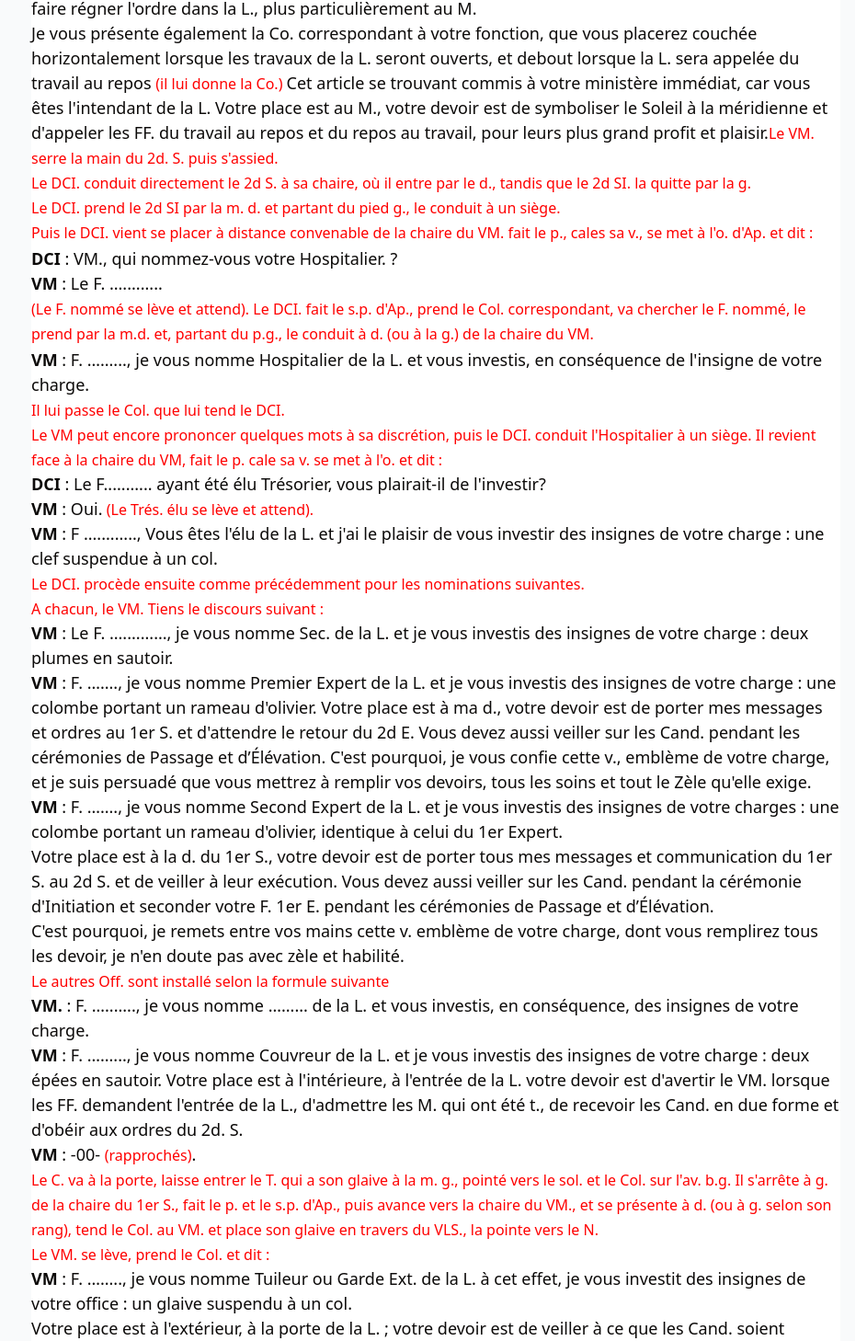
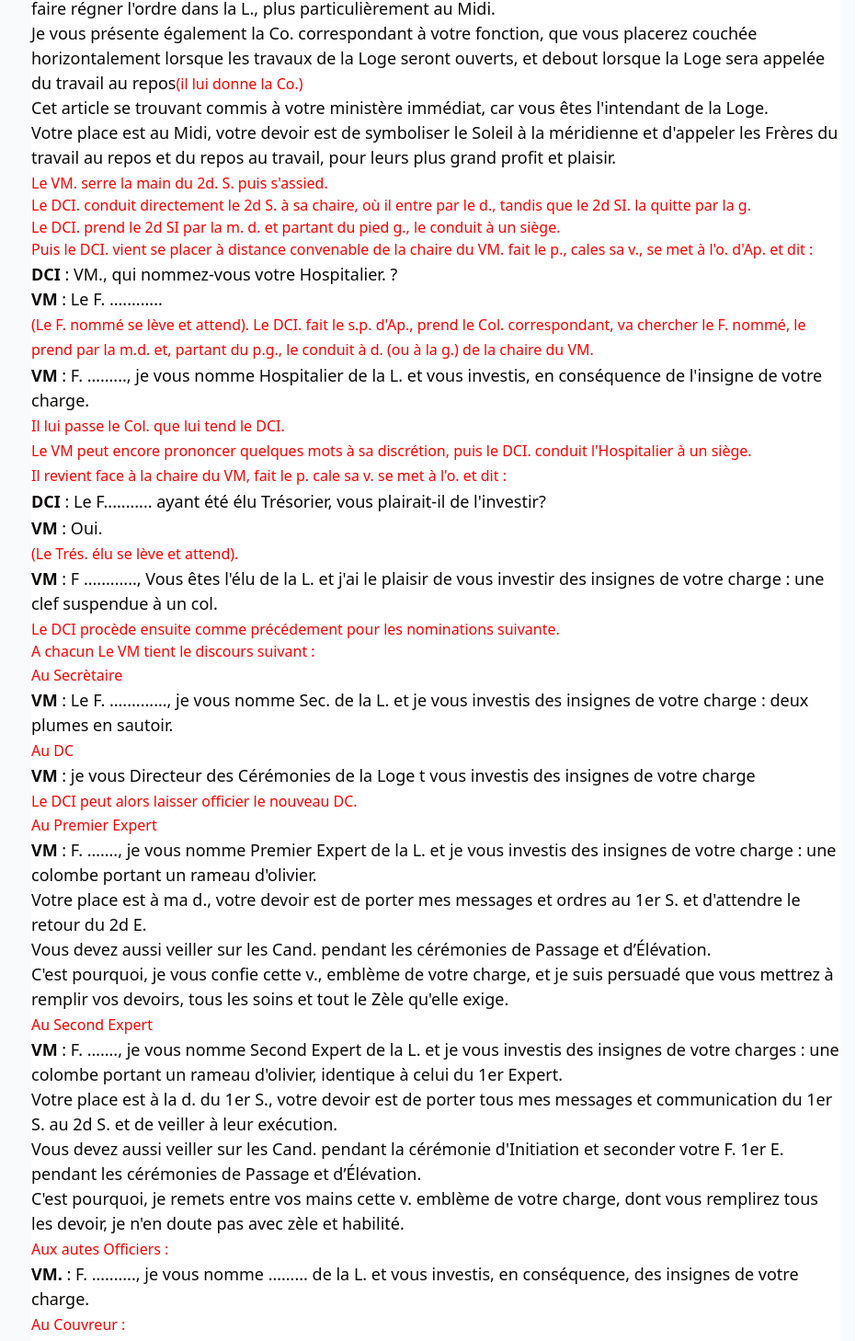
Before and after one commit to giblimdev/fm-next, a Next.js app: page /rituels/Emulation/m/investiture in a window 1280 px wide. Shown: the part 1536-2994 px from the top of the page at 92% size, without its empty margins (310-1253 px from the left). Built offline with nearby package versions, Linux system fonts and the light colour scheme.

Commit message:
investiture

```diff
--- a/app/rituels/Emulation/m/investiture/page.tsx
+++ b/app/rituels/Emulation/m/investiture/page.tsx
@@ -111,21 +111,23 @@ function page() {
         leur Obligation. <br />
         <span className="com">Le VM. prend le Ma. </span>
         <br />
-        Je place, en conséquence, dans votre main ce Ma... <br />
-        <span className="com">(il le donne au 2d S.) … </span>
+        Je place, en conséquence, dans votre main ce Maillet <br />
+        <span className="com"> (il le donne au 2d S.) </span>
         emblème du pouvoir, pour vous habiliter à m'assister ainsi que votre F.
         1er S., pour faire régner l'ordre dans la L., plus particulièrement au
-        M.
+        Midi.
         <br />
         Je vous présente également la Co. correspondant à votre fonction, que
-        vous placerez couchée horizontalement lorsque les travaux de la L.
-        seront ouverts, et debout lorsque la L. sera appelée du travail au repos{" "}
-        <span className="com">(il lui donne la Co.) </span>
+        vous placerez couchée horizontalement lorsque les travaux de la Loge
+        seront ouverts, et debout lorsque la Loge sera appelée du travail au repos
+        <span className="com">(il lui donne la Co.) </span> <br />
         Cet article se trouvant commis à votre ministère immédiat, car vous êtes
-        l'intendant de la L. Votre place est au M., votre devoir est de
-        symboliser le Soleil à la méridienne et d'appeler les FF. du travail au
+        l'intendant de la Loge.<br />
+        Votre place est au Midi, votre devoir est de
+        symboliser le Soleil à la méridienne et d'appeler les Frères du travail au
         repos et du repos au travail, pour leurs plus grand profit et plaisir.
-        <span className="com">
+      </p>
+        <p className="com">
           Le VM. serre la main du 2d. S. puis s'assied. <br />
           Le DCI. conduit directement le 2d S. à sa chaire, où il entre par le
           d., tandis que le 2d SI. la quitte par la g. <br />
@@ -134,8 +136,8 @@ function page() {
           <br />
           Puis le DCI. vient se placer à distance convenable de la chaire du VM.
           fait le p., cales sa v., se met à l'o. d'Ap. et dit :
-        </span>
-      </p>
+        </p>
+
       <p>
         <b>DCI</b> : VM., qui nommez-vous votre Hospitalier. ? <br />
         <b>VM</b> : Le F. ............ <br />
@@ -145,6 +147,8 @@ function page() {
           partant du p.g., le conduit à d. (ou à la g.) de la chaire du VM.
         </span>
       </p>
+
+
       <p>
         <b>VM</b> : F. …......, je vous nomme Hospitalier de la L. et vous
         investis, en conséquence de l'insigne de votre charge. <br />
@@ -152,62 +156,101 @@ function page() {
           Il lui passe le Col. que lui tend le DCI.
           <br />
           Le VM peut encore prononcer quelques mots à sa discrétion, puis le
-          DCI. conduit l'Hospitalier à un siège. Il revient face à la chaire du
+          DCI. conduit l'Hospitalier à un siège. <br />
+          Il revient face à la chaire du
           VM, fait le p. cale sa v. se met à l'o. et dit :
         </span>
-        <br />
+        </p>
+
+
+
+
+        <p>
         <b> DCI</b> : Le F........... ayant été élu Trésorier, vous plairait-il
         de l'investir?
-        <br />
-        <b>VM</b> : Oui.
-        <span className="com"> (Le Trés. élu se lève et attend).</span>
-        <br />
+        </p>
+        <p>
+        <b>VM</b> : Oui.</p>
+        <p className="com"> (Le Trés. élu se lève et attend).</p>
+        <p>
         <b>VM</b> : F ............, Vous êtes l'élu de la L. et j'ai le plaisir
         de vous investir des insignes de votre charge : une clef suspendue à un
         col.
-        <br />
-        <span className="com">
-          Le DCI. procède ensuite comme précédemment pour les nominations
-          suivantes.
-          <br />A chacun, le VM. Tiens le discours suivant :
-        </span>
-        <br />
+        </p>
+
+
+   <p className="com">
+Le DCI procède ensuite comme précédement pour les nominations suivante. <br />
+A chacun Le VM tient le discours suivant :
+   </p>
+
+   <p className="com">Au Secrètaire</p>
+        <p>
         <b>VM</b> : Le F. ............., je vous nomme Sec. de la L. et je vous
         investis des insignes de votre charge : deux plumes en sautoir. <br />
+   </p>
+
+        <p className="com">Au DC</p>
+        <p>
+          <b>VM </b>: je vous Directeur des Cérémonies de la Loge t vous investis des insignes de votre charge
+
+        </p>
+        <p className="com">Le DCI peut alors laisser officier le nouveau DC.</p>
+
+
+   <p className="com">Au Premier Expert</p>
+   <p>
         <b>VM</b> : F. …...., je vous nomme Premier Expert de la L. et je vous
         investis des insignes de votre charge : une colombe portant un rameau
-        d'olivier. Votre place est à ma d., votre devoir est de porter mes
-        messages et ordres au 1er S. et d'attendre le retour du 2d E. Vous devez
-        aussi veiller sur les Cand. pendant les cérémonies de Passage et
-        d’Élévation. C'est pourquoi, je vous confie cette v., emblème de votre
+        d'olivier. <br />
+        Votre place est à ma d., votre devoir est de porter mes
+        messages et ordres au 1er S. et d'attendre le retour du 2d E. <br />
+        Vous devez aussi veiller sur les Cand. pendant les cérémonies de Passage et
+        d’Élévation. <br />
+        C'est pourquoi, je vous confie cette v., emblème de votre
         charge, et je suis persuadé que vous mettrez à remplir vos devoirs, tous
-        les soins et tout le Zèle qu'elle exige. <br />
+        les soins et tout le Zèle qu'elle exige.
+        </p>
+
+   <p className="com">Au Second Expert</p>
+        <p>
         <b>VM</b> : F. …...., je vous nomme Second Expert de la L. et je vous
         investis des insignes de votre charges : une colombe portant un rameau
         d'olivier, identique à celui du 1er Expert.
         <br />
         Votre place est à la d. du 1er S., votre devoir est de porter tous mes
         messages et communication du 1er S. au 2d S. et de veiller à leur
-        exécution. Vous devez aussi veiller sur les Cand. pendant la cérémonie
+        exécution. <br />
+        Vous devez aussi veiller sur les Cand. pendant la cérémonie
         d'Initiation et seconder votre F. 1er E. pendant les cérémonies de
         Passage et d’Élévation.
         <br />
         C'est pourquoi, je remets entre vos mains cette v. emblème de votre
         charge, dont vous remplirez tous les devoir, je n'en doute pas avec zèle
-        et habilité. <br />
-        <span className="com">
-          Le autres Off. sont installé selon la formule suivante
-        </span>
-        <br />
+        et habilité. </p>
+
+          <p className="com">
+Aux autes Officiers :        </p>
+        <p>
         <b> VM. </b>: F. …......., je vous nomme …...... de la L. et vous
-        investis, en conséquence, des insignes de votre charge. <br />
+        investis, en conséquence, des insignes de votre charge.
+        </p>
+        <p className="com">
+        Au Couvreur :
+        </p>
         <b>VM</b> : F. …......, je vous nomme Couvreur de la L. et je vous
         investis des insignes de votre charge : deux épées en sautoir. Votre
         place est à l'intérieure, à l'entrée de la L. votre devoir est d'avertir
         le VM. lorsque les FF. demandent l'entrée de la L., d'admettre les M.
         qui ont été t., de recevoir les Cand. en due forme et d'obéir aux ordres
         du 2d. S.
-        <br />
+
+<p className="com">Au Tuileur : <br />
+Le Garde Ext est le dernier officicier à être investi. <br />
+Le DC n'a pas a poser la qu'estion au VM.
+
+</p>
+        <p>
         <b>VM</b> : -00- <span className="com">(rapprochés)</span>. <br />
         <span className="com">
           {" "}
@@ -239,7 +282,8 @@ function page() {
           Le T. se rend directement à la g. du 1er S., fait face au VM. puis
           fait le p. et le s. p. d'Ap. Le C. ouvre la porte et le T. sort.
         </span>
-      </p>
+        </p>
+
       <div>
         <NavEmul />
       </div>
```
